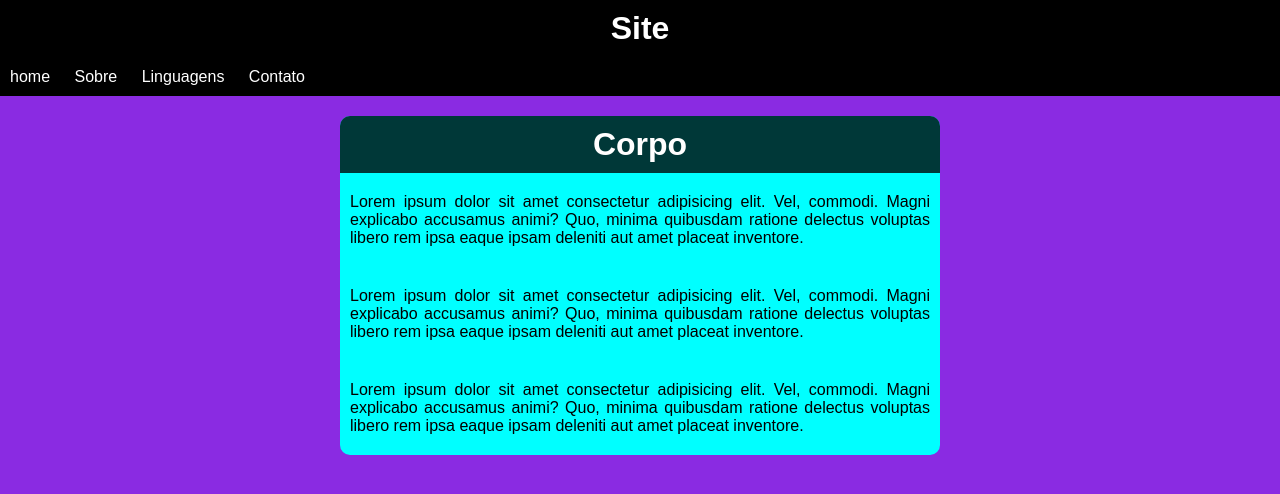
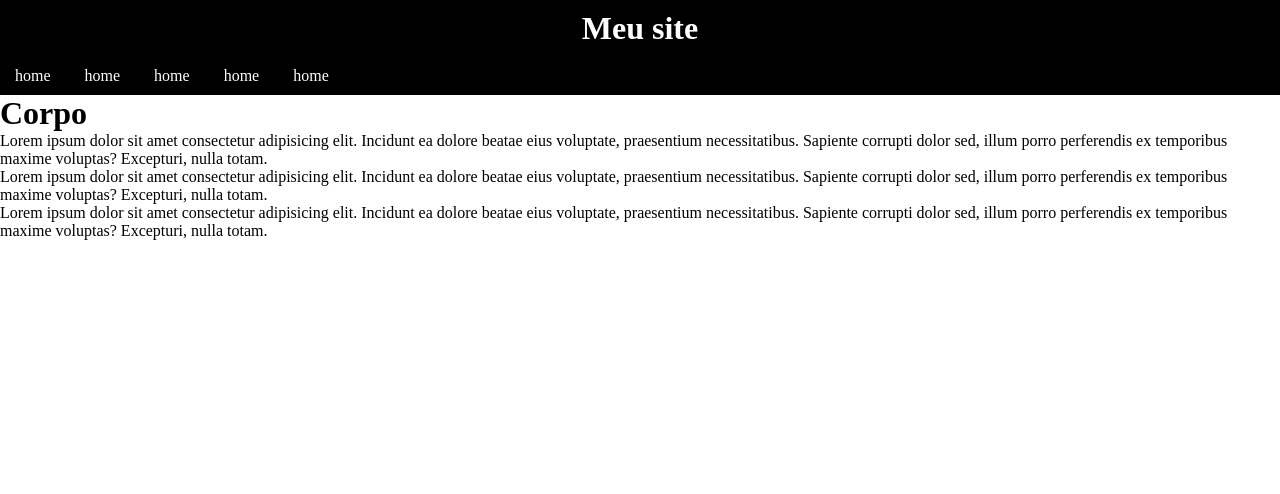
Before and after one commit to GustavoGu0202/Menu-Respansivo, a plain HTML site: page index.html in a window 1280 px wide. Drawn offline with nearby package versions, Linux system fonts and the light colour scheme.

Commit message:
nova atualização

```diff
--- a/index.css
+++ b/index.css
@@ -1,81 +1,64 @@
 *{
     margin: 0%;
     padding: 0%;
-    font-family: Arial, Helvetica, sans-serif;
 }
 
 body{
-    background-color: blueviolet;
+
 }
 
 header{
     background-color: black;
+    color: white;
+    display: flex;
+    justify-content: space-between;
+
+
+}
+header h1{
+    padding: 10px;
 
 }
 
-header h1{
-    color: white;
-    text-align: center;
-    padding: 10px;
-}
-
 #icon{
-    color: white;
+    margin: 16px 10px;
     display: block;
-    text-align: center;
-    padding: 10px;
-
+    align-items: center;
 }
 
 #icon:hover{
     background-color: white;
     color: black;
+    border-bottom: black solid 1px;
+
 }
 
-#itens{
-    background-color: black;
+#botoes{
+    background-color: rgb(0, 0, 0);
     display: none;
+
 }
 
-#itens ul{
+#botoes ul{
+
     list-style: none;
+    text-align: center;
+}
+
+#botoes li {
+
 
 }
-#itens a{
+#botoes a{
+    border-top: 1px solid rgb(233, 228, 228);
     display: block;
-    text-align: center;
-    background-color: rgb(66, 66, 66);
     color: white;
+    text-decoration: none;
     padding: 10px;
-    text-decoration: none;
-    border-top: 1px solid black;
+
 }
 
-
-#itens a:hover{
-    transition: 1.5s;
+#botoes a:hover{
     background-color: white;
     color: black;
 }
-
-main{
-    border-radius: 10px;
-    width: 300px;
-    margin: 20px auto;
-    background-color: rgba(255, 255, 255, 0.637);
-}
-
-main h1{
-    text-align: center;
-    padding: 10px;
-    background-color: rgba(0, 0, 0, 0.781);
-    color: white;
-    border-radius: 10px 10px 0 0;
-
-}
-
-main p{
-    padding: 20px 10px;
-    text-align: justify;
-
-}
--- a/index.html
+++ b/index.html
@@ -1,60 +1,54 @@
 <!DOCTYPE html>
-<html lang="en">
+<html lang="pt-br">
 <head>
     <meta charset="UTF-8">
     <meta name="viewport" content="width=device-width, initial-scale=1.0">
-
-    <link rel="stylesheet" href="https://fonts.googleapis.com/css2?family=Material+Symbols+Outlined:opsz,wght,FILL,GRAD@24,400,0,0" />
-
     <link rel="stylesheet" href="index.css">
 
     <link rel="stylesheet" href="media-query.css">
 
-    <title>Menu respansivo</title>
+    <link rel="stylesheet" href="https://fonts.googleapis.com/css2?family=Material+Symbols+Outlined:opsz,wght,FILL,GRAD@24,400,0,0" />
+
+    <title>Document</title>
 </head>
 <body>
 
     <header>
+        <h1>Meu site</h1>
+        <span id="icon" class="material-symbols-outlined" onclick="clickNav() ">dehaze</span>
 
-        <h1>Site</h1>
 
-        <span id="icon" class="material-symbols-outlined" onclick="clickNav()">dehaze</span>
-
-        <nav id="itens" >
-
+    </header>
+        <nav id="botoes" >
             <ul>
                 <li><a href="#">home</a></li>
-                <li><a href="#">Sobre</a></li>
-                <li><a href="#">Linguagens</a></li>
-                <li><a href="#">Contato</a></li>
+                <li><a href="#">home</a></li>
+                <li><a href="#">home</a></li>
+                <li><a href="#">home</a></li>
+                <li><a href="#">home</a></li>
             </ul>
+        </nav>
 
-        </nav>
-    </header>
+
+    <main>
+        <h1>Corpo</h1>
+        <p>Lorem ipsum dolor sit amet consectetur adipisicing elit. Incidunt ea dolore beatae eius voluptate, praesentium necessitatibus. Sapiente corrupti dolor sed, illum porro perferendis ex temporibus maxime voluptas? Excepturi, nulla totam.</p>
+
+        <p>Lorem ipsum dolor sit amet consectetur adipisicing elit. Incidunt ea dolore beatae eius voluptate, praesentium necessitatibus. Sapiente corrupti dolor sed, illum porro perferendis ex temporibus maxime voluptas? Excepturi, nulla totam.</p>
+
+        <p>Lorem ipsum dolor sit amet consectetur adipisicing elit. Incidunt ea dolore beatae eius voluptate, praesentium necessitatibus. Sapiente corrupti dolor sed, illum porro perferendis ex temporibus maxime voluptas? Excepturi, nulla totam.</p>
+    </main>
 
 
 
-    <main>
-
-        <h1>Corpo</h1>
-
-
-
-        <p>Lorem ipsum dolor sit amet consectetur adipisicing elit. Vel, commodi. Magni explicabo accusamus animi? Quo, minima quibusdam ratione delectus voluptas libero rem ipsa eaque ipsam deleniti aut amet placeat inventore.</p>
-
-        <p>Lorem ipsum dolor sit amet consectetur adipisicing elit. Vel, commodi. Magni explicabo accusamus animi? Quo, minima quibusdam ratione delectus voluptas libero rem ipsa eaque ipsam deleniti aut amet placeat inventore.</p>
-
-        <p>Lorem ipsum dolor sit amet consectetur adipisicing elit. Vel, commodi. Magni explicabo accusamus animi? Quo, minima quibusdam ratione delectus voluptas libero rem ipsa eaque ipsam deleniti aut amet placeat inventore.</p>
-    </main>
 
     <script>
-
-
-        function clickNav() {
-           if (itens.style.display == 'block') {
-            itens.style.display = 'none'
-           } else {itens.style.display = 'block'
-           }
+        function clickNav(){
+          if (botoes.style.display =="block"){
+            botoes.style.display ="none"
+          } else {
+            botoes.style.display ='block'
+          }
         }
     </script>
 </body>
--- a/media-query.css
+++ b/media-query.css
@@ -1,34 +1,44 @@
 
 
 
-@media screen  and (max-width:768px) {
-    main{
-        background-color: pink;
-    }
+@media screen and (max-width: 768px){
 
 }
 
 @media screen and (min-width: 768px) {
-    #icon{
-        display: none;
+  header {
+
+
   }
 
-    #itens{
+  header h1{
+    display: block;
+    margin: auto;
+
+
+  }
+
+  header #icon{
+    display: none;
+
+  }
+
+  #botoes{
     display: block;
   }
 
-    main{
-        width: 600px;
-        background-color: aqua;
-        display: block;
+  #botoes ul{
+    text-align: left;
+
   }
 
-    #itens li{
+  #botoes li{
     display: inline-block;
+    margin:  0 5px;
   }
 
-    #itens a{
-        background-color: black;
+  #botoes a{
+    border: none;
   }
 
 }
```
Lines whose indentation alone changed are shown as unchanged.
